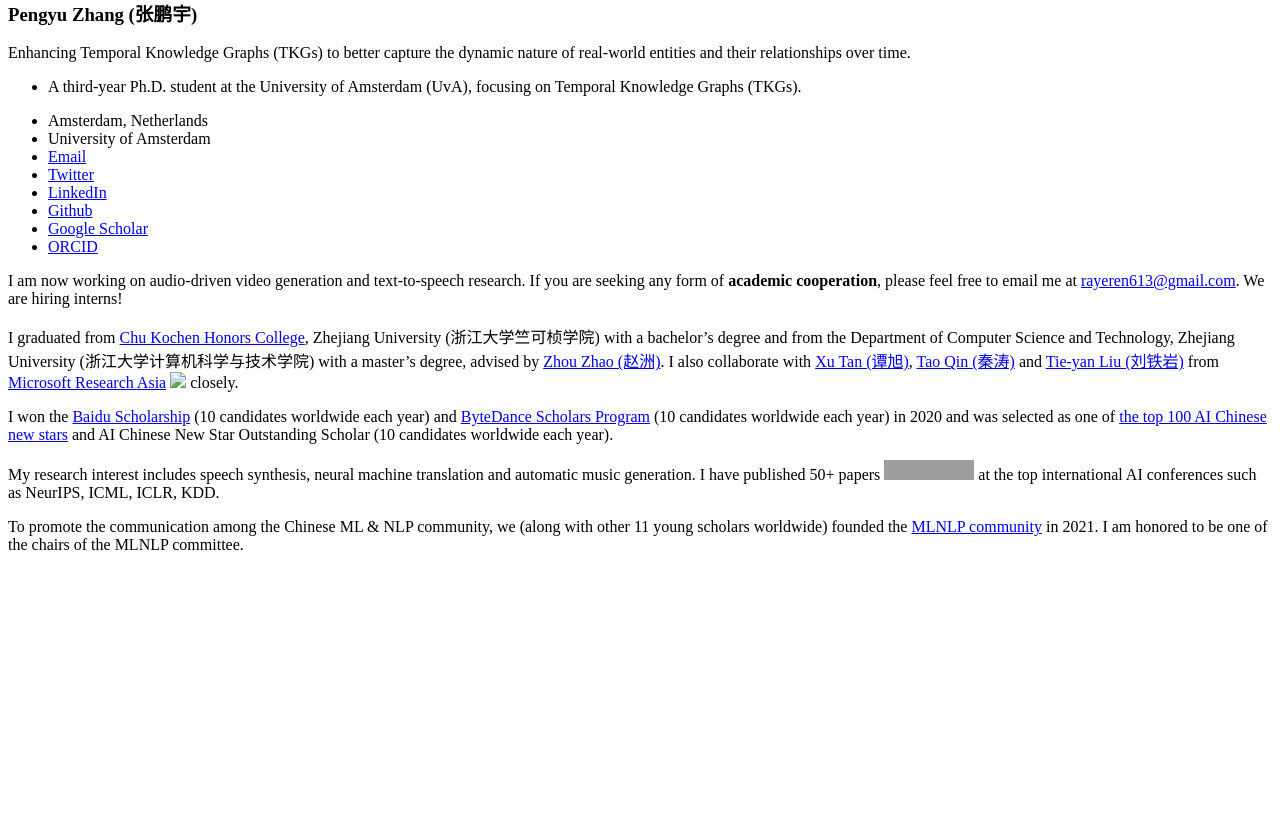
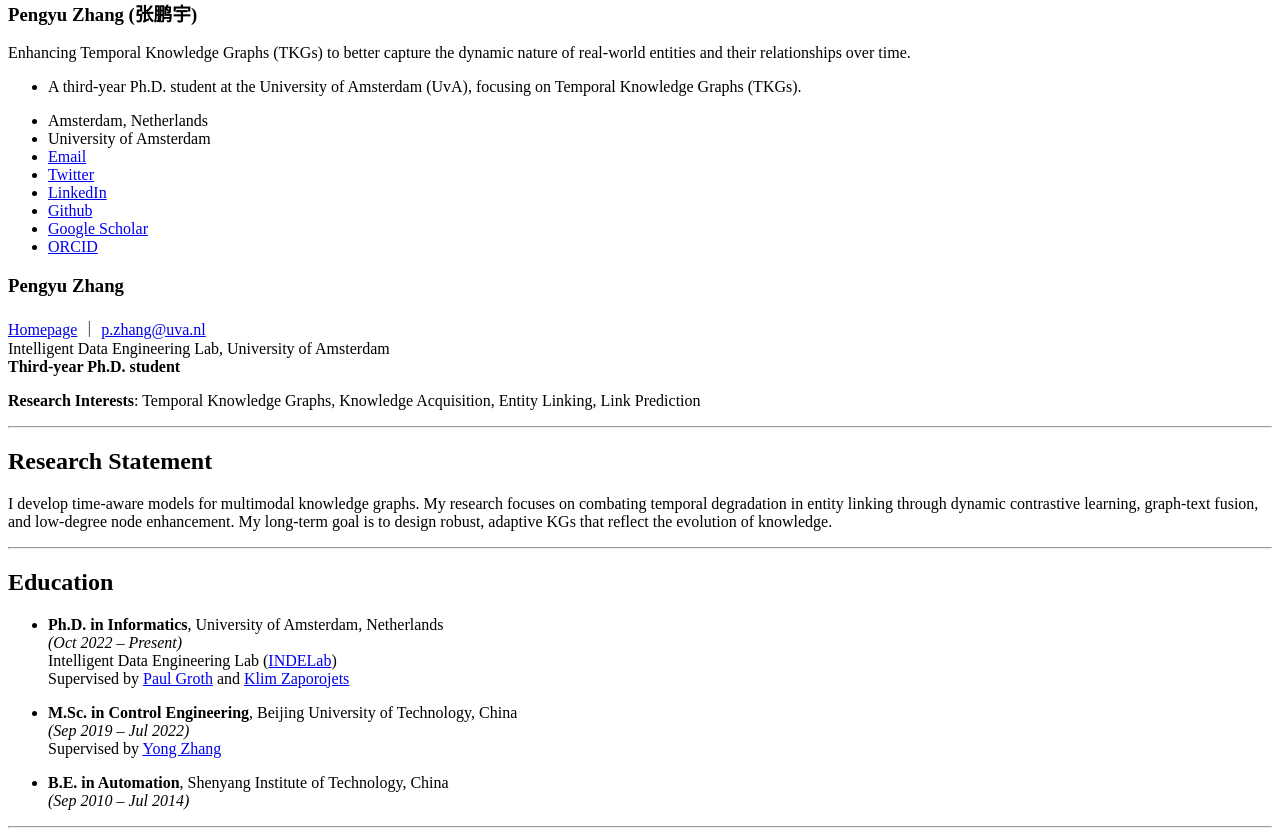
Before and after one commit to pengyu-zhang/pengyu-zhang.github.io, a Jekyll site: the page built from _pages/includes/intro.md, in a window 1280 px wide. Shown: the part 526-1362 px from the top of the page. Built offline with Jekyll 4.4.1, drawn with Linux system fonts in a browser that asks for light colours; our own code applies the rules of GitHub Pages for plain Markdown files; before the commit the page ends 1096 px from its top, so only the background shows below that; grey boxes are pictures that could not be loaded.

Commit message:
Update intro.md

```diff
--- a/_pages/includes/intro.md
+++ b/_pages/includes/intro.md
@@ -1,3 +1,4 @@
+<!--
 I am now working on audio-driven video generation and text-to-speech research. If you are seeking any form of **academic cooperation**, please feel free to email me at [rayeren613@gmail.com](mailto:rayeren613@gmail.com). We are hiring interns!
 
 I graduated from [Chu Kochen Honors College](http://ckc.zju.edu.cn/ckcen/main.htm), Zhejiang University (浙江大学竺可桢学院) with a bachelor's degree and from the Department of Computer Science and Technology, Zhejiang University (浙江大学计算机科学与技术学院) with a master's degree, advised by [Zhou Zhao (赵洲)](https://person.zju.edu.cn/zhaozhou). I also collaborate with [Xu Tan (谭旭)](https://www.microsoft.com/en-us/research/people/xuta/), [Tao Qin (秦涛)](https://www.microsoft.com/en-us/research/people/taoqin/) and [Tie-yan Liu (刘铁岩)](https://www.microsoft.com/en-us/research/people/tyliu/) from [Microsoft Research Asia](https://www.microsoft.com/en-us/research/group/machine-learning-research-group/) <img src='./images/microsoft_logo.svg' style="width: 4em;"> closely.
@@ -7,3 +8,36 @@ I won the [Baidu Scholarship](https://baike.baidu.com/item/%E7%99%BE%E5%BA%A6%E5
 My research interest includes speech synthesis, neural machine translation and automatic music generation. I have published 50+ papers <a href='https://scholar.google.com/citations?user=4FA6C0AAAAAJ'><img src="https://img.shields.io/endpoint?logo=Google%20Scholar&url=https%3A%2F%2Fcdn.jsdelivr.net%2Fgh%2FRayeRen%2Frayeren.github.io@google-scholar-stats%2Fgs_data_shieldsio.json&labelColor=f6f6f6&color=9cf&style=flat&label=citations"></a> at the top international AI conferences such as NeurIPS, ICML, ICLR, KDD.
 
 To promote the communication among the Chinese ML & NLP community, we (along with other 11 young scholars worldwide) founded the [MLNLP community](https://space.bilibili.com/168887299) in 2021. I am honored to be one of the chairs of the MLNLP committee.
+-->
+
+# Pengyu Zhang
+
+[Homepage](https://pengyu-zhang.github.io/) ｜ [p.zhang@uva.nl](mailto:p.zhang@uva.nl)
+Intelligent Data Engineering Lab, University of Amsterdam
+**Third-year Ph.D. student**
+
+**Research Interests**: Temporal Knowledge Graphs, Knowledge Acquisition, Entity Linking, Link Prediction
+
+---
+
+## Research Statement
+
+I develop time-aware models for multimodal knowledge graphs. My research focuses on combating temporal degradation in entity linking through dynamic contrastive learning, graph-text fusion, and low-degree node enhancement. My long-term goal is to design robust, adaptive KGs that reflect the evolution of knowledge.
+
+---
+
+## Education
+
+- **Ph.D. in Informatics**, University of Amsterdam, Netherlands
+  *(Oct 2022 – Present)*
+  Intelligent Data Engineering Lab ([INDELab](https://indelab.org))
+  Supervised by [Paul Groth](https://pgroth.com) and [Klim Zaporojets](https://klimzaporojets.github.io/)
+
+- **M.Sc. in Control Engineering**, Beijing University of Technology, China
+  *(Sep 2019 – Jul 2022)*
+  Supervised by [Yong Zhang](https://scholar.google.com/citations?user=UAaN_RAAAAAJ&hl=en&oi=ao)
+
+- **B.E. in Automation**, Shenyang Institute of Technology, China
+  *(Sep 2010 – Jul 2014)*
+
+---
```
